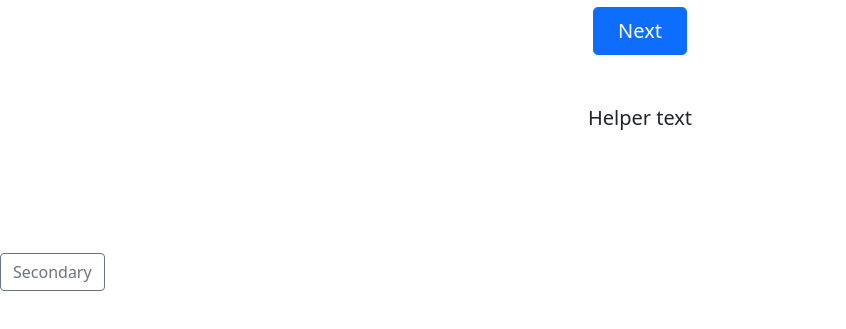
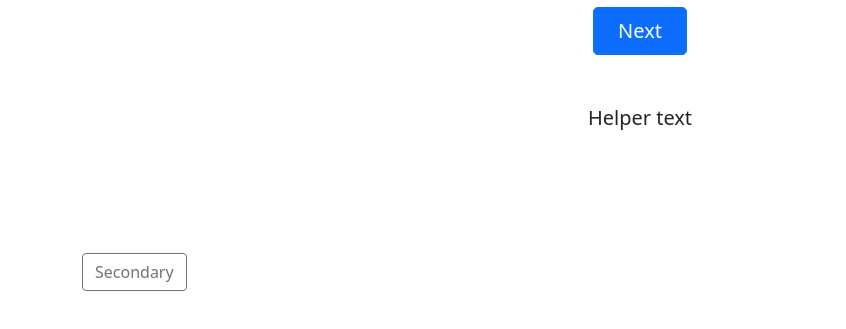
Before and after one commit to anthony-devarti/mindreader, a plain HTML site: page index.html in a window 1280 px wide. Shown: the part 179-508 px from the top of the page, without its empty margins (0-846 px from the left). Drawn offline with nearby package versions, Linux system fonts and the light colour scheme; files whose address does not match are found by name.

Commit message:
updated notation

```diff
--- a/index.html
+++ b/index.html
@@ -33,17 +33,17 @@
 
     <div class="px-4 py-5 my-5 text-center">
     <h1 id="header" class="display-5 fw-bold">Header Text</h1>
-    <div class="col-lg-6 mx-auto">
-        <div class="d-grid gap-2 d-sm-flex justify-content-sm-center">
-        <button type="button" class="btn btn-primary mb-5 mt-4 btn-lg px-4 gap-3">Next</button>
+        <div class="col-lg-6 mx-auto">
+            <div class="d-grid gap-2 d-sm-flex justify-content-sm-center">
+            <button type="button" class="btn btn-primary mb-5 mt-4 btn-lg px-4 gap-3">Next</button>
+            </div>
+            <p class="lead mb-4">Helper text</p>
         </div>
-        <p class="lead mb-4">Helper text</p>
     </div>
-    </div>
-
-    <div class=""container>
-        <div class="row"></div>
-            <div class="col align-self-end">
+<!-- I want this button to be circular, and aligned to the right -->
+    <div class="container">
+        <div class="row">
+            <div class="col-9 align-self-end">
                 <button type="button" class="btn btn-outline-secondary">Secondary</button>
             </div>
         </div>
```
Also changed, not shown: 1 other file.
